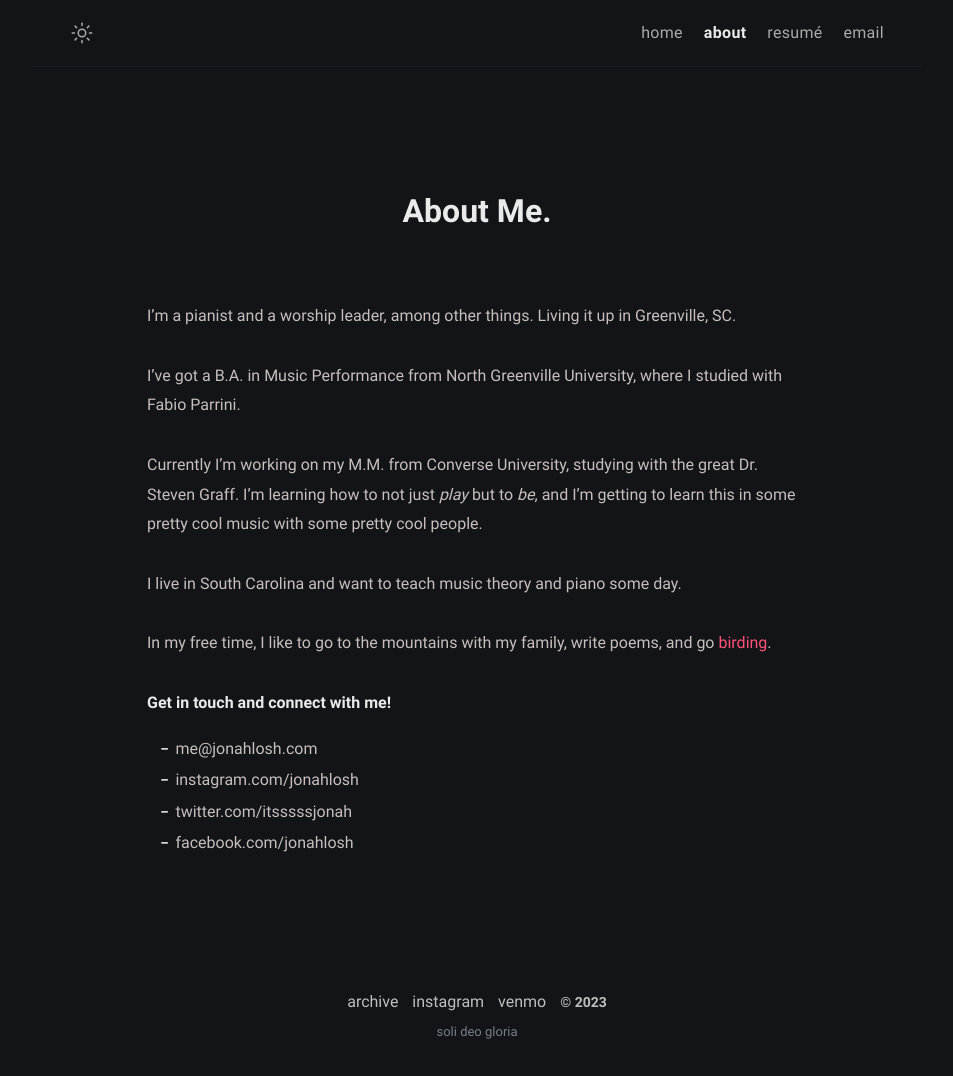
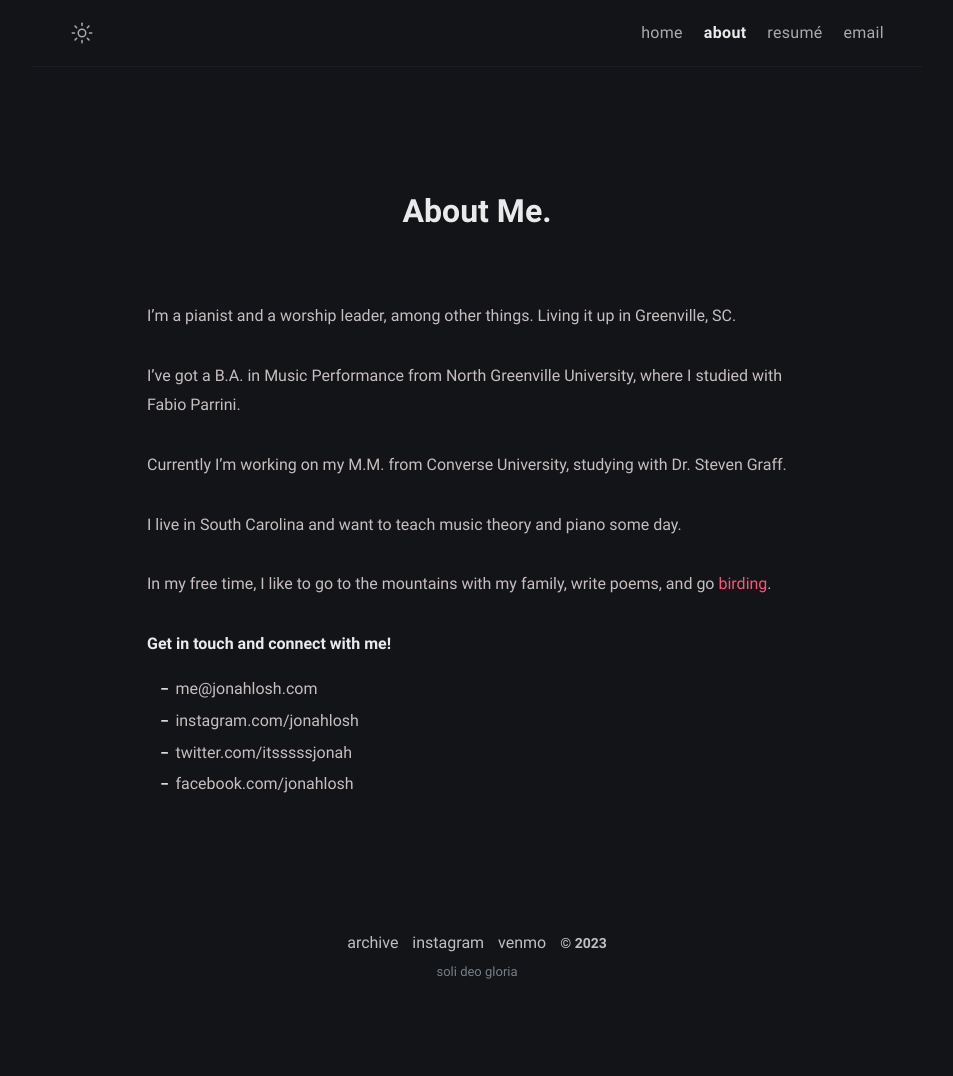
Before and after one commit to atrial-albumen/atrial-albumen.github.io, a Jekyll site: the page built from about.md, in a window 1280 px wide. Shown: the whole page, without its empty margins (163-1116 px from the left). Built offline with Jekyll 4.4.1, drawn with Linux system fonts in a browser that asks for light colours; after the commit the page ends 1016 px from its top, so only the background shows below that.

Commit message:
Update about.md

```diff
--- a/about.md
+++ b/about.md
@@ -10,7 +10,7 @@ I'm a pianist and a worship leader, among other things. Living it up in Greenvil
 
 I've got a B.A. in Music Performance from North Greenville University, where I studied with Fabio Parrini.
 
-Currently I'm working on my M.M. from Converse University, studying with the great Dr. Steven Graff. I'm learning how to not just *play* but to *be*, and I'm getting to learn this in some pretty cool music with some pretty cool people.
+Currently I'm working on my M.M. from Converse University, studying with Dr. Steven Graff.
 
 I live in South Carolina and want to teach music theory and piano some day.
 
```
